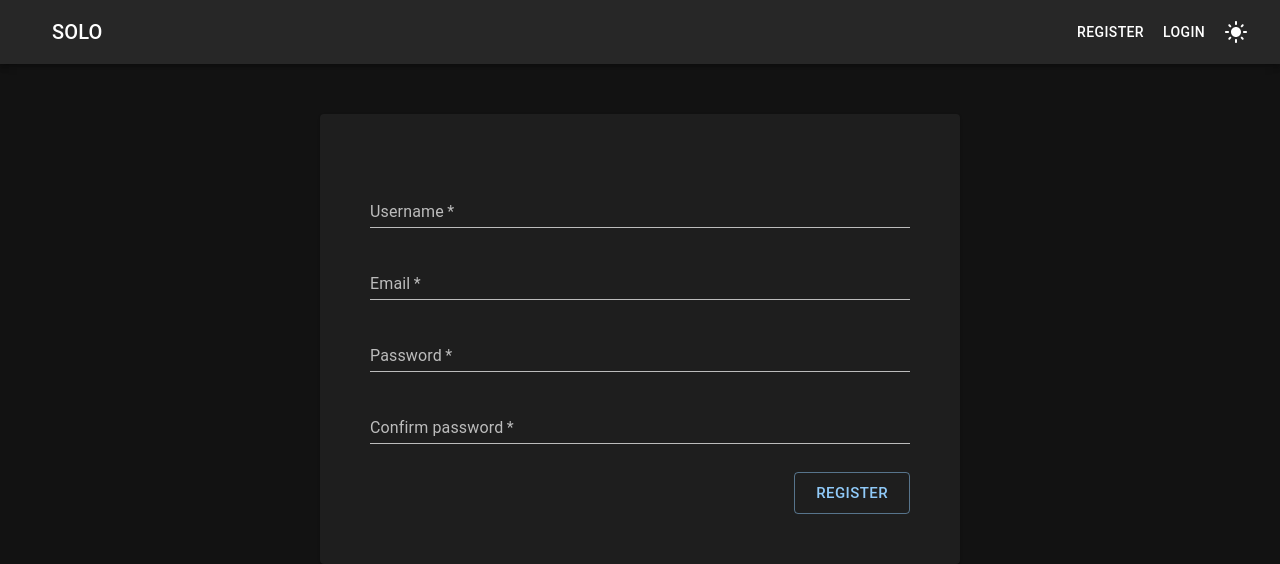
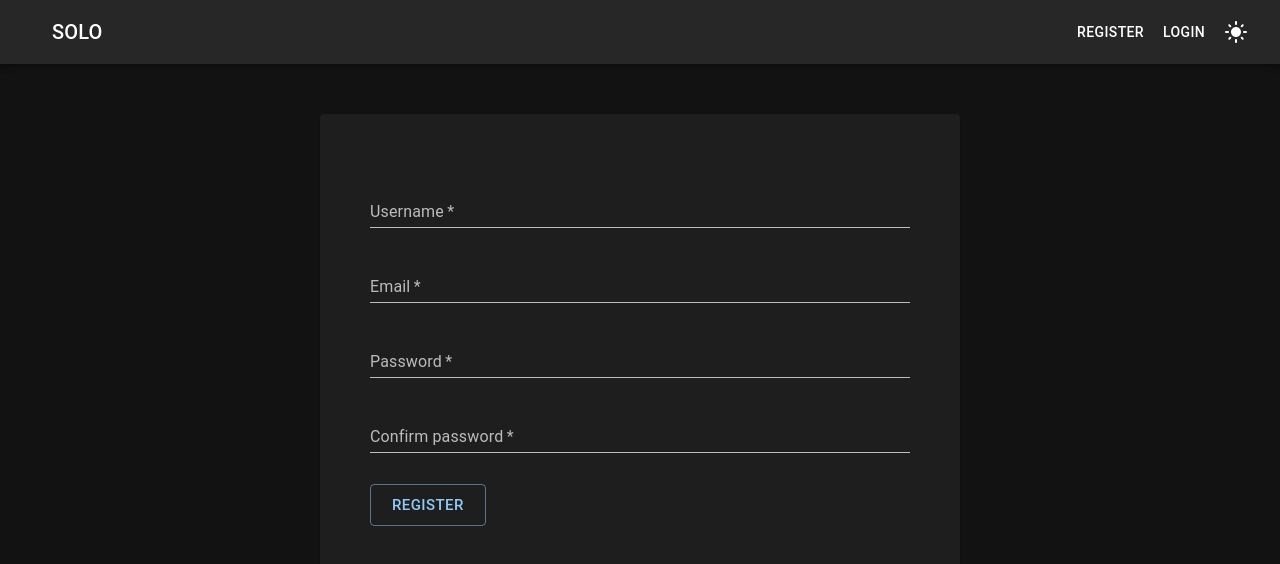
Before and after one commit to MohamedOsama1998/cs50-project, a React (Create React App) app in the folder client/: page /register in a window 1280 px wide. Shown: the top 564 px of the page. Built offline with nearby package versions, Linux system fonts and the light colour scheme.

Commit message:
FRONTEND: login/register forms validations

```diff
--- a/client/package.json
+++ b/client/package.json
@@ -12,12 +12,15 @@
     "@testing-library/jest-dom": "^5.15.0",
     "@testing-library/react": "^11.2.7",
     "@testing-library/user-event": "^12.8.3",
+    "axios": "^0.24.0",
+    "formik": "^2.2.9",
     "react": "^17.0.2",
     "react-dom": "^17.0.2",
     "react-router": "^6.0.2",
     "react-router-dom": "^6.0.2",
     "react-scripts": "4.0.3",
-    "web-vitals": "^1.1.2"
+    "web-vitals": "^1.1.2",
+    "yup": "^0.32.11"
   },
   "scripts": {
     "start": "react-scripts start",
--- a/client/src/forms/LoginForm.js
+++ b/client/src/forms/LoginForm.js
@@ -1,39 +1,68 @@
-import { useState } from "react";
+import { TextField } from "@mui/material";
+import { Formik, Form, Field, ErrorMessage } from "formik";
+import * as Yup from "yup";
 import LoadingButton from "@mui/lab/LoadingButton";
-import { TextField } from "@mui/material";
 
-const RegisterForm = () => {
-  const [isLoading, setLoading] = useState(false);
-  const [email, setEmail] = useState("");
-  const [password, setPassword] = useState("");
+const LoginForm = () => {
+  const initialValues = {
+    email: "",
+    password: "",
+  };
+  const validationSchema = Yup.object().shape({
+    email: Yup.string()
+      .email("Please enter a valid email address")
+      .required("Please enter your email"),
+    password: Yup.string()
+      .required("Please enter your password")
+      .min(8, "Your password must be at least 8 characters long"),
+  });
+
+  const onSubmit = (values, actions) => {
+    console.log(values);
+
+    actions.setSubmitting(false);
+  };
 
   return (
-    <form>
-      <TextField
-        autoComplete="new-password"
+    <Formik
+      initialValues={initialValues}
+      validationSchema={validationSchema}
+      onSubmit={onSubmit}
+    >
+      {({ errors, isSubmitting, touched, values }) => (
+        <Form>
+          <Field
+            disabled={isSubmitting}
+            as={TextField}
+            autoComplete="off"
             margin="normal"
             variant="standard"
             label="Email"
             type="email"
+            name="email"
             required
             fullWidth
-        value={email}
-        onChange={(e) => setEmail(e.target.value)}
+            value={values.email}
+            error={errors.email && touched.email ? true : false}
+            helperText={<ErrorMessage name="email" />}
           />
-      <TextField
-        autoComplete="new-password"
+          <Field
+            disabled={isSubmitting}
+            as={TextField}
             margin="normal"
             variant="standard"
             label="Password"
             type="password"
+            name="password"
             required
             fullWidth
-        value={password}
-        onChange={(e) => setPassword(e.target.value)}
+            value={values.password}
+            error={errors.password && touched.password ? true : false}
+            helperText={<ErrorMessage name="password" />}
           />
           <LoadingButton
             type="submit"
-        loading={isLoading}
+            loading={isSubmitting}
             variant="outlined"
             size="large"
             style={{
@@ -42,8 +71,10 @@ const RegisterForm = () => {
           >
             Login
           </LoadingButton>
-    </form>
+        </Form>
+      )}
+    </Formik>
   );
 };
 
-export default RegisterForm;
+export default LoginForm;
--- a/client/src/forms/RegisterForm.js
+++ b/client/src/forms/RegisterForm.js
@@ -1,63 +1,103 @@
-import { useState } from "react";
 import { TextField } from "@mui/material";
+import { Formik, Form, Field, ErrorMessage } from "formik";
+import * as Yup from "yup";
 import LoadingButton from "@mui/lab/LoadingButton";
 
 const RegisterForm = () => {
-  const [isLoading, setLoading] = useState(false);
-  const [username, setUsername] = useState("");
-  const [email, setEmail] = useState("");
-  const [password, setPassword] = useState("");
-  const [confPassword, setConfPassword] = useState("");
+  const initialValues = {
+    username: "",
+    email: "",
+    password: "",
+    confPassword: "",
+  };
+  const validationSchema = Yup.object().shape({
+    username: Yup.string().required("Please enter a username"),
+    email: Yup.string()
+      .email("Please enter a valid email address")
+      .required("Please enter your email"),
+    password: Yup.string()
+      .required("Please enter your password")
+      .min(8, "Your password must be at least 8 characters long"),
+    confPassword: Yup.string()
+      .oneOf([Yup.ref("password"), null], "Passwords must match")
+      .required("Please confirm your password"),
+  });
+
+  const onSubmit = (values, actions) => {
+    console.log(values);
+
+    actions.setSubmitting(false);
+  };
 
   return (
-    <form>
-      <TextField
-        autoComplete="new-password"
+    <Formik
+      initialValues={initialValues}
+      validationSchema={validationSchema}
+      onSubmit={onSubmit}
+    >
+      {({ errors, isSubmitting, touched, values }) => (
+        <Form>
+          <Field
+            disabled={isSubmitting}
+            as={TextField}
+            autoComplete="off"
             margin="normal"
             variant="standard"
             label="Username"
             type="text"
+            name="username"
             required
             fullWidth
-        value={username}
-        onChange={(e) => setUsername(e.target.value)}
-      ></TextField>
-      <TextField
-        autoComplete="new-password"
+            value={values.username}
+            helperText={<ErrorMessage name="username" />}
+            error={errors.username && touched.username ? true : false}
+          ></Field>
+          <Field
+            disabled={isSubmitting}
+            as={TextField}
+            autoComplete="off"
             margin="normal"
             variant="standard"
             label="Email"
             type="email"
+            name="email"
             required
             fullWidth
-        value={email}
-        onChange={(e) => setEmail(e.target.value)}
-      ></TextField>
-      <TextField
-        autoComplete="new-password"
+            value={values.email}
+            error={errors.email && touched.email ? true : false}
+            helperText={<ErrorMessage name="email" />}
+          />
+          <Field
+            disabled={isSubmitting}
+            as={TextField}
             margin="normal"
             variant="standard"
             label="Password"
             type="password"
+            name="password"
             required
             fullWidth
-        value={password}
-        onChange={(e) => setPassword(e.target.value)}
-      ></TextField>
-      <TextField
-        autoComplete="new-password"
+            value={values.password}
+            error={errors.password && touched.password ? true : false}
+            helperText={<ErrorMessage name="password" />}
+          />
+          <Field
+            disabled={isSubmitting}
+            as={TextField}
+            variant="standard"
             margin="normal"
-        variant="standard"
             label="Confirm password"
             type="password"
+            name="confPassword"
             required
             fullWidth
-        value={confPassword}
-        onChange={(e) => setConfPassword(e.target.value)}
-      ></TextField>
+            value={values.confPassword}
+            error={errors.confPassword && touched.confPassword ? true : false}
+            helperText={<ErrorMessage name="confPassword" />}
+          />
           <LoadingButton
             type="submit"
-        loading={isLoading}
+            loading={isSubmitting}
             variant="outlined"
             size="large"
             style={{
@@ -66,7 +106,9 @@ const RegisterForm = () => {
           >
             Register
           </LoadingButton>
-    </form>
+        </Form>
+      )}
+    </Formik>
   );
 };
 
--- a/client/src/styles/App.css
+++ b/client/src/styles/App.css
@@ -7,5 +7,5 @@
   margin-top: 50px;
   margin-bottom: 50px;
   padding: 50px;
-  text-align: right;
+  /* text-align: right; */
 }
```
Also changed, not shown: 1 other file (tests, documents, lock files or other folders). Lines whose indentation alone changed are shown as unchanged.
